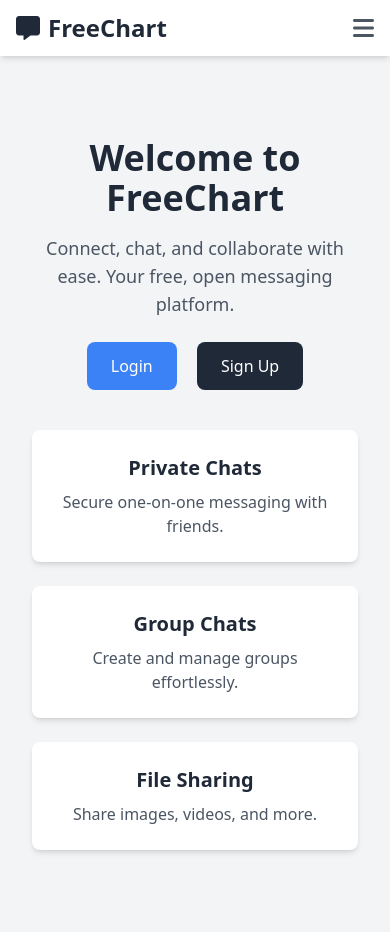
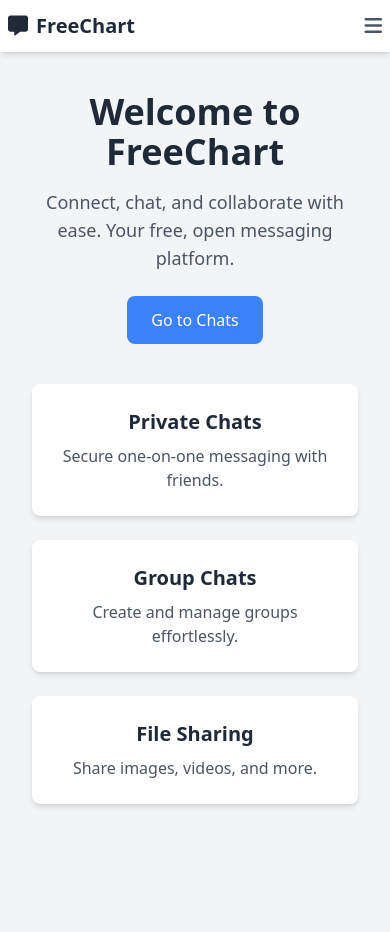
Before and after one commit to beatussimon/Freechart, a Django app: page / in a window 390 px wide. After the commit the page ends 807 px from the top, so only its background shows below. Run offline with Django 5.2, Linux system fonts and the light colour scheme; a user stored in the database is signed in; some libraries are stand-ins or nearby versions.

Commit message:
Make some improvements on moile responsiveness and add gunicorn on the requirements.txt file

```diff
--- a/chat/templates/chat/base.html
+++ b/chat/templates/chat/base.html
@@ -14,60 +14,62 @@
         }
         .nav-menu { transition: transform 0.3s ease-in-out; }
         .nav-menu.open { transform: translateX(0); }
-        @media (max-width: 640px) {
+        @media (max-width: 768px) {
             .nav-menu { transform: translateX(100%); }
         }
     </style>
 </head>
 <body class="bg-gray-100 font-sans antialiased min-h-screen flex flex-col">
-    <nav class="bg-white shadow-md px-4 py-3 sticky top-0 z-50">
-        <div class="container mx-auto flex justify-between items-center">
-            <!-- Logo -->
-            <a href="{% url 'chat:chat_list' %}" class="text-2xl font-bold text-gray-800 flex items-center space-x-2">
-                <i class="fas fa-comment-alt"></i>
-                <span>FreeChart</span>
-            </a>
-            <!-- Hamburger Toggle (Mobile Only) -->
-            <button class="sm:hidden text-gray-600 focus:outline-none hover:text-gray-800" id="menu-toggle" aria-label="Toggle Menu">
-                <i class="fas fa-bars text-2xl"></i>
+    <nav class="bg-white shadow-md px-2 sm:px-4 md:px-6 py-3 sticky top-0 z-50">
+        <div class="container mx-auto flex items-center justify-between">
+            <!-- Left Side (Always Visible) -->
+            <div class="flex items-center space-x-2 sm:space-x-4 md:space-x-6">
+                <a href="{% url 'chat:chat_list' %}" class="text-xl sm:text-2xl font-bold text-gray-800 flex items-center space-x-2">
+                    <i class="fas fa-comment-alt"></i>
+                    <span class="truncate">FreeChart</span>
+                </a>
+            </div>
+            <!-- Hamburger Toggle (Mobile/Tablet) -->
+            <button class="md:hidden text-gray-600 hover:text-gray-800 focus:outline-none" id="menu-toggle" aria-label="Toggle Menu">
+                <i class="fas fa-bars text-xl sm:text-2xl"></i>
             </button>
-            <!-- Navigation Links -->
-            <div class="nav-menu fixed sm:static top-14 right-0 w-64 sm:w-auto h-auto bg-white sm:bg-transparent shadow-lg sm:shadow-none px-4 py-6 sm:p-0 flex flex-col sm:flex-row items-start sm:items-center space-y-4 sm:space-y-0 sm:space-x-6">
+            <!-- Right Side (Nav Menu) -->
+            <div class="nav-menu fixed md:static top-14 right-0 w-64 md:w-auto bg-white md:bg-transparent shadow-lg md:shadow-none px-4 py-6 md:p-0 flex flex-col md:flex-row items-start md:items-center space-y-4 md:space-y-0 md:space-x-4 lg:space-x-6">
+                <a href="{% url 'landing_page' %}" class="text-blue-500 hover:text-blue-700 flex items-center space-x-2 w-full md:w-auto">
+                    <i class="fas fa-home"></i>
+                    <span>Home</span>
+                </a>
                 {% if user.is_authenticated %}
-                    <span class="text-gray-600 flex items-center space-x-2">
-                        <i class="fas fa-user-circle"></i>
-                        <span class="truncate max-w-[120px]">Hello, {{ user.username }}</span>
-                    </span>
-                    <a href="{% url 'chat:chat_list' %}" class="text-blue-500 hover:text-blue-700 flex items-center space-x-2">
+                    <a href="{% url 'chat:chat_list' %}" class="text-blue-500 hover:text-blue-700 flex items-center space-x-2 w-full md:w-auto">
                         <i class="fas fa-comments"></i>
                         <span>Chats</span>
                     </a>
-                    <a href="{% url 'chat:user_list' %}" class="text-blue-500 hover:text-blue-700 flex items-center space-x-2">
+                    <a href="{% url 'chat:user_list' %}" class="text-blue-500 hover:text-blue-700 flex items-center space-x-2 w-full md:w-auto">
                         <i class="fas fa-users"></i>
                         <span>Users</span>
                     </a>
-                    <a href="{% url 'chat:group_create' %}" class="text-blue-500 hover:text-blue-700 flex items-center space-x-2">
+                    <span class="text-gray-600 flex items-center space-x-2 w-full md:w-auto">
+                        <i class="fas fa-user-circle"></i>
+                        <span class="truncate max-w-[100px] sm:max-w-[120px]">Hello, {{ user.username }}</span>
+                    </span>
+                    <a href="{% url 'chat:group_create' %}" class="text-blue-500 hover:text-blue-700 flex items-center space-x-2 w-full md:w-auto">
                         <i class="fas fa-user-plus"></i>
                         <span>New Group</span>
                     </a>
-                    <a href="{% url 'chat:profile' %}" class="text-blue-500 hover:text-blue-700 flex items-center space-x-2">
+                    <a href="{% url 'chat:profile' %}" class="text-blue-500 hover:text-blue-700 flex items-center space-x-2 w-full md:w-auto">
                         <i class="fas fa-id-card"></i>
                         <span>Profile</span>
                     </a>
-                    <a href="{% url 'chat:logout' %}" class="text-blue-500 hover:text-blue-700 flex items-center space-x-2">
+                    <a href="{% url 'chat:logout' %}" class="text-blue-500 hover:text-blue-700 flex items-center space-x-2 w-full md:w-auto">
                         <i class="fas fa-sign-out-alt"></i>
                         <span>Logout</span>
                     </a>
                 {% else %}
-                    <a href="{% url 'landing_page' %}" class="text-blue-500 hover:text-blue-700 flex items-center space-x-2">
-                        <i class="fas fa-home"></i>
-                        <span>Home</span>
-                    </a>
-                    <a href="{% url 'auth:login' %}" class="text-blue-500 hover:text-blue-700 flex items-center space-x-2">
+                    <a href="{% url 'auth:login' %}" class="text-blue-500 hover:text-blue-700 flex items-center space-x-2 w-full md:w-auto">
                         <i class="fas fa-sign-in-alt"></i>
                         <span>Login</span>
                     </a>
-                    <a href="{% url 'chat:register' %}" class="text-blue-500 hover:text-blue-700 flex items-center space-x-2">
+                    <a href="{% url 'chat:register' %}" class="text-blue-500 hover:text-blue-700 flex items-center space-x-2 w-full md:w-auto">
                         <i class="fas fa-user-plus"></i>
                         <span>Register</span>
                     </a>
@@ -75,7 +77,7 @@
             </div>
         </div>
     </nav>
-    <main class="flex-1 container mx-auto py-4 px-2 sm:px-4 overflow-y-auto">
+    <main class="flex-1 container mx-auto py-4 px-2 sm:px-4 md:px-6 overflow-y-auto">
         {% block content %}{% endblock %}
     </main>
     {% block scripts %}
@@ -85,13 +87,11 @@
 
         menuToggle.addEventListener('click', () => {
             navMenu.classList.toggle('open');
-            const isOpen = navMenu.classList.contains('open');
-            navMenu.style.display = isOpen ? 'flex' : 'none'; // Ensure display toggles correctly
+            navMenu.style.display = navMenu.classList.contains('open') ? 'flex' : 'none';
         });
 
-        // Close menu when resizing to desktop
         window.addEventListener('resize', () => {
-            if (window.innerWidth >= 640) {
+            if (window.innerWidth >= 768) {
                 navMenu.classList.remove('open');
                 navMenu.style.display = 'flex';
             } else if (!navMenu.classList.contains('open')) {
@@ -99,8 +99,7 @@
             }
         });
 
-        // Initial state for mobile
-        if (window.innerWidth < 640) {
+        if (window.innerWidth < 768) {
             navMenu.style.display = 'none';
         }
     </script>
--- a/chat/templates/chat/landing_page.html
+++ b/chat/templates/chat/landing_page.html
@@ -1,13 +1,17 @@
 {% extends 'chat/base.html' %}
 {% block content %}
-<div class="min-h-screen bg-gray-100 flex flex-col items-center justify-center text-center p-6">
-    <h1 class="text-4xl md:text-5xl font-bold text-gray-800 mb-4">Welcome to FreeChart</h1>
-    <p class="text-lg md:text-xl text-gray-600 mb-6">Connect, chat, and collaborate with ease. Your free, open messaging platform.</p>
-    <div class="space-x-4">
-        <a href="{% url 'auth:login' %}" class="inline-block bg-blue-500 text-white px-6 py-3 rounded-lg hover:bg-blue-600">Login</a>
-        <a href="{% url 'chat:register' %}" class="inline-block bg-gray-800 text-white px-6 py-3 rounded-lg hover:bg-gray-900">Sign Up</a>
+<div class="flex-1 flex flex-col items-center justify-center text-center p-6 bg-gray-100">
+    <h1 class="text-4xl md:text-5xl font-bold text-gray-800 mb-4 animate-fade-in">Welcome to FreeChart</h1>
+    <p class="text-lg md:text-xl text-gray-600 mb-6 animate-fade-in">Connect, chat, and collaborate with ease. Your free, open messaging platform.</p>
+    <div class="space-x-4 animate-fade-in">
+        {% if user.is_authenticated %}
+            <a href="{% url 'chat:chat_list' %}" class="inline-block bg-blue-500 text-white px-6 py-3 rounded-lg hover:bg-blue-600">Go to Chats</a>
+        {% else %}
+            <a href="{% url 'auth:login' %}" class="inline-block bg-blue-500 text-white px-6 py-3 rounded-lg hover:bg-blue-600">Login</a>
+            <a href="{% url 'chat:register' %}" class="inline-block bg-gray-800 text-white px-6 py-3 rounded-lg hover:bg-gray-900">Sign Up</a>
+        {% endif %}
     </div>
-    <div class="mt-10 grid grid-cols-1 md:grid-cols-3 gap-6 max-w-4xl">
+    <div class="mt-10 grid grid-cols-1 md:grid-cols-3 gap-6 max-w-4xl animate-fade-in">
         <div class="bg-white p-6 rounded-lg shadow-md">
             <h3 class="text-xl font-semibold text-gray-800 mb-2">Private Chats</h3>
             <p class="text-gray-600">Secure one-on-one messaging with friends.</p>
--- a/requirements.txt
+++ b/requirements.txt
@@ -2,3 +2,4 @@ asgiref==3.8.1
 channels==4.1.0
 Django==5.0.7
 Pillow==10.4.0
+gunicorn
```
